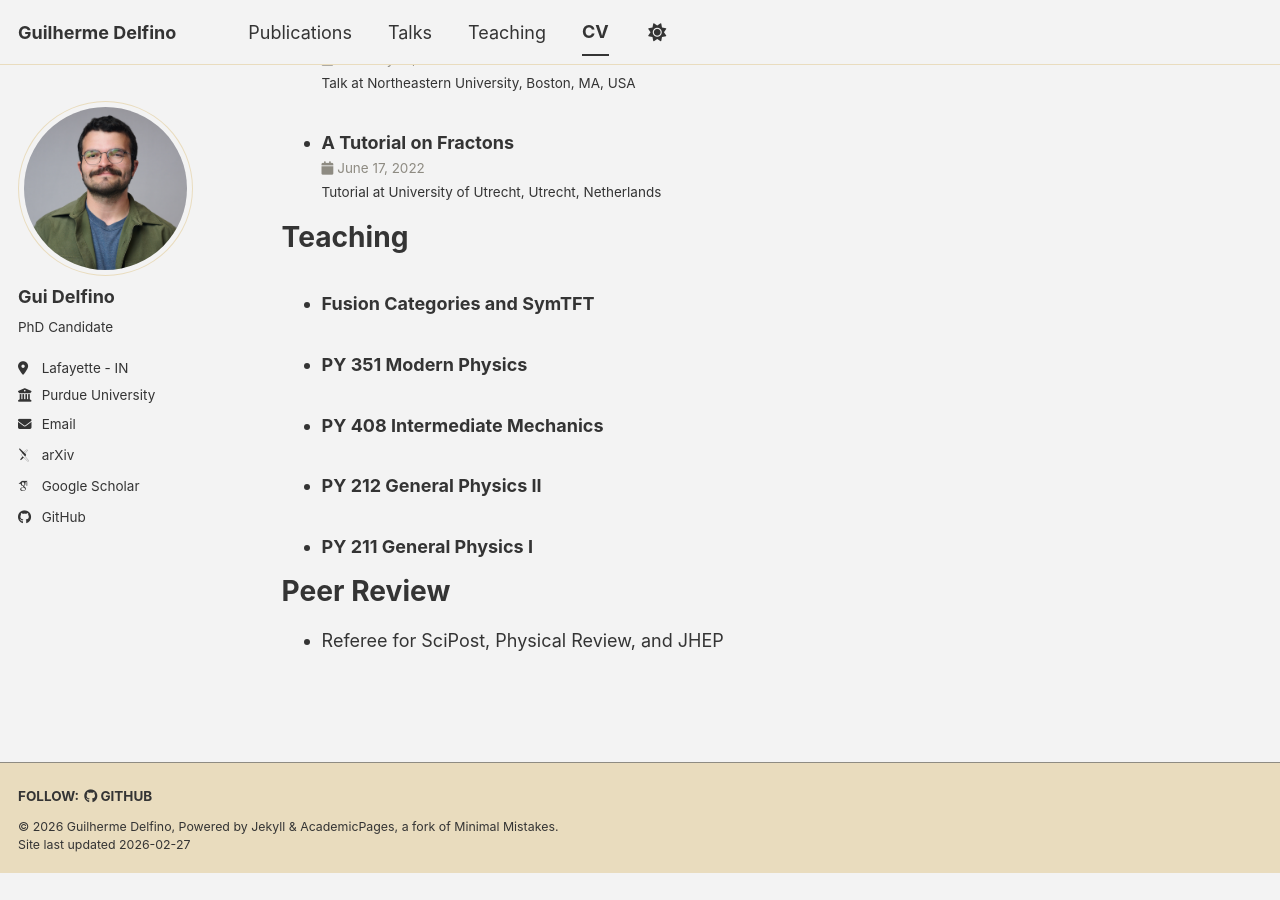
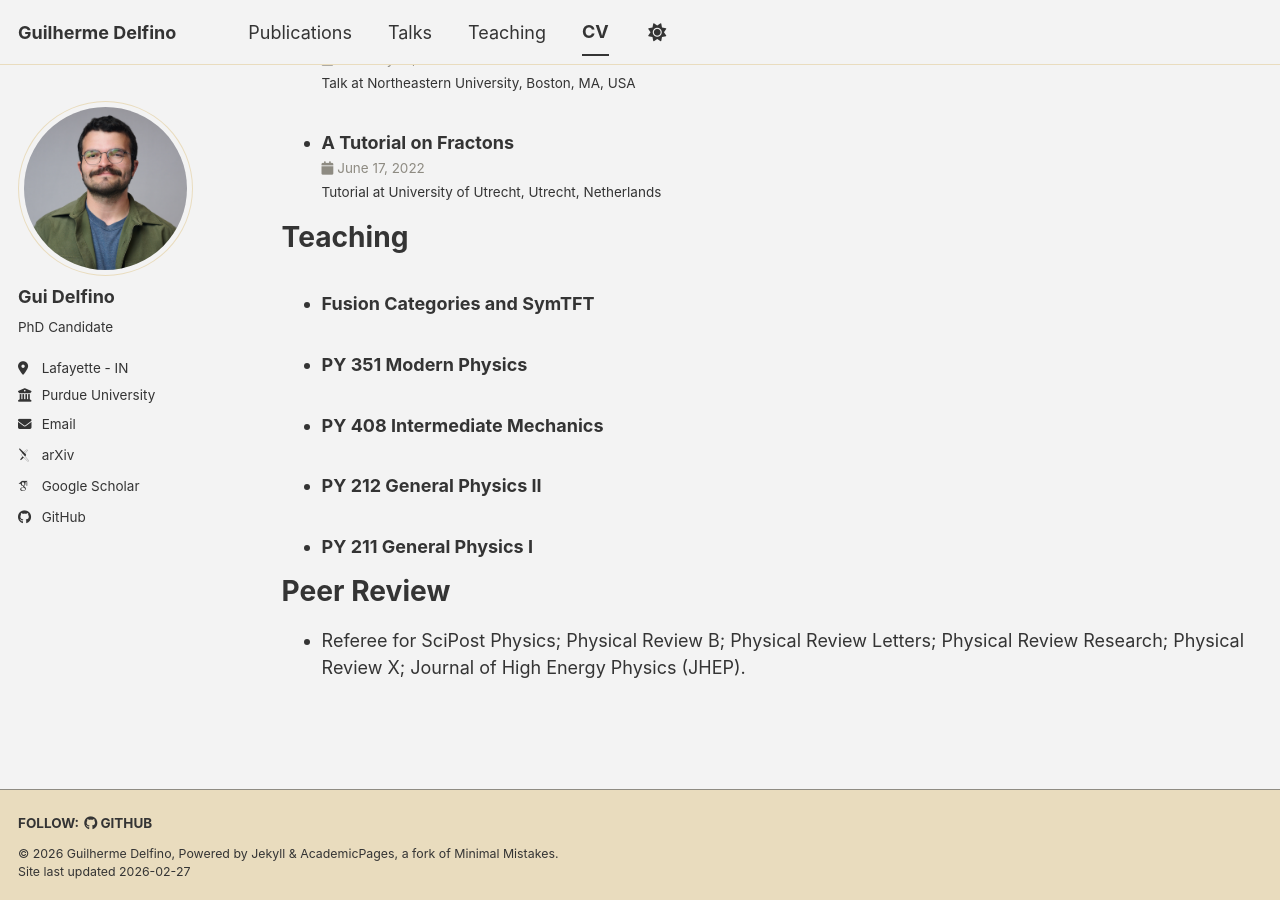
Before and after one commit to gui-delfino/gui-delfino.github.io, a Jekyll site: the page built from _pages/cv.md, in a window 1280 px wide and 900 px high, scrolled down 1978 px. Built offline with Jekyll 4.4.1, drawn with Linux system fonts in a browser that asks for light colours; some web fonts are replaced; a script bundle is joined from its source files by our own code; library files that are not in the unit come from our copies; before the commit the page ends 2851 px from its top, so only the background shows below that.

Commit message:
indexing to Google

```diff
--- a/_includes/head.html
+++ b/_includes/head.html
@@ -6,7 +6,8 @@
 
 <link href="{% if site.atom_feed.path %}{{ site.atom_feed.path }}{% else %}{{ base_path }}/feed.xml{% endif %}" type="application/atom+xml" rel="alternate" title="{{ site.title }} Feed">
 
-<meta name="viewport" content="width=device-width, initial-scale=1.0">
+<!-- <meta name="viewport" content="width=device-width, initial-scale=1.0"> -->
+<meta name="google-site-verification" content="4AX-7Y7-cYFaE6rbX6d5VccseadkY6QRA-LVJXsZcpA" />
 
 <script>
   document.documentElement.className = document.documentElement.className.replace(/\bno-js\b/g, '') + ' js ';
--- a/_pages/cv.md
+++ b/_pages/cv.md
@@ -38,4 +38,4 @@
 
 Peer Review
 ======
-* Referee for SciPost, Physical Review, and JHEP
+* Referee for SciPost Physics; Physical Review B; Physical Review Letters; Physical Review Research; Physical Review X; Journal of High Energy Physics (JHEP).
```
